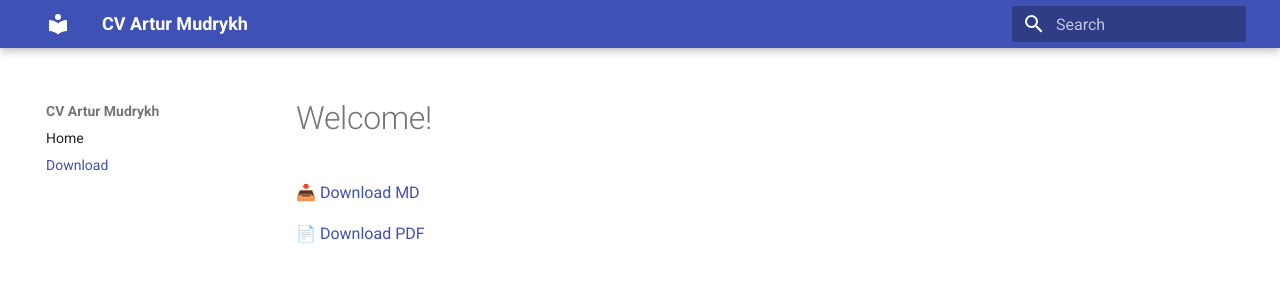
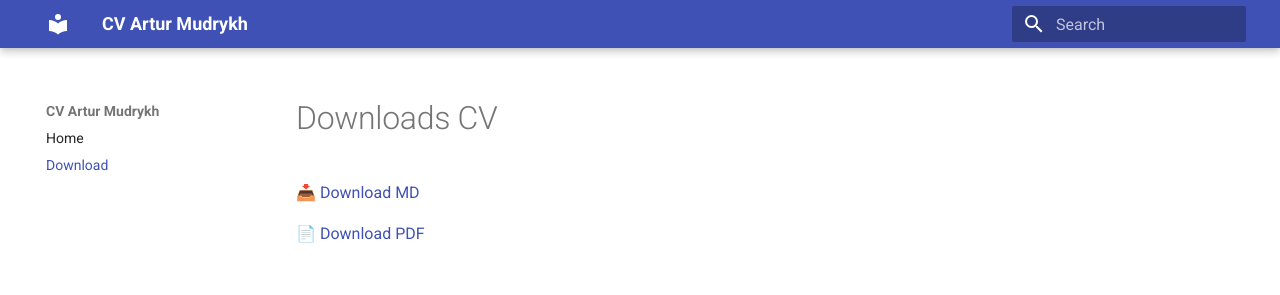
Before and after one commit to arturmon/cv, an MkDocs documentation site: the page built from docs/Download.md, in a window 1280 px wide. Shown: the top 295 px of the page. Built offline with MkDocs 1.6.1 and Material for MkDocs 9.7.7, drawn with Linux system fonts in a browser that asks for light colours.

Commit message:
fix: pagege Download.md

```diff
--- a/docs/Download.md
+++ b/docs/Download.md
@@ -1,4 +1,4 @@
-# Welcome!
+# Downloads CV
 
 [📥 Download MD](javascript:downloadMD())
 
```
